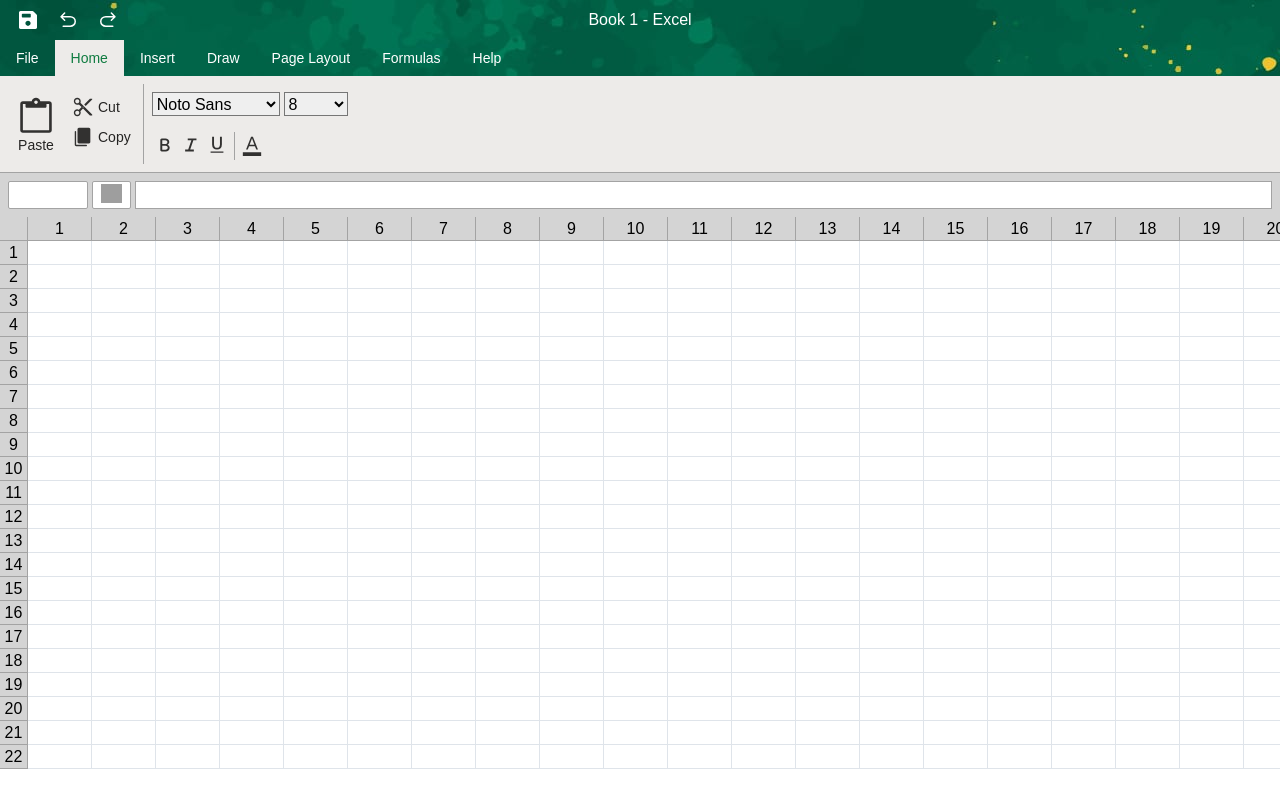
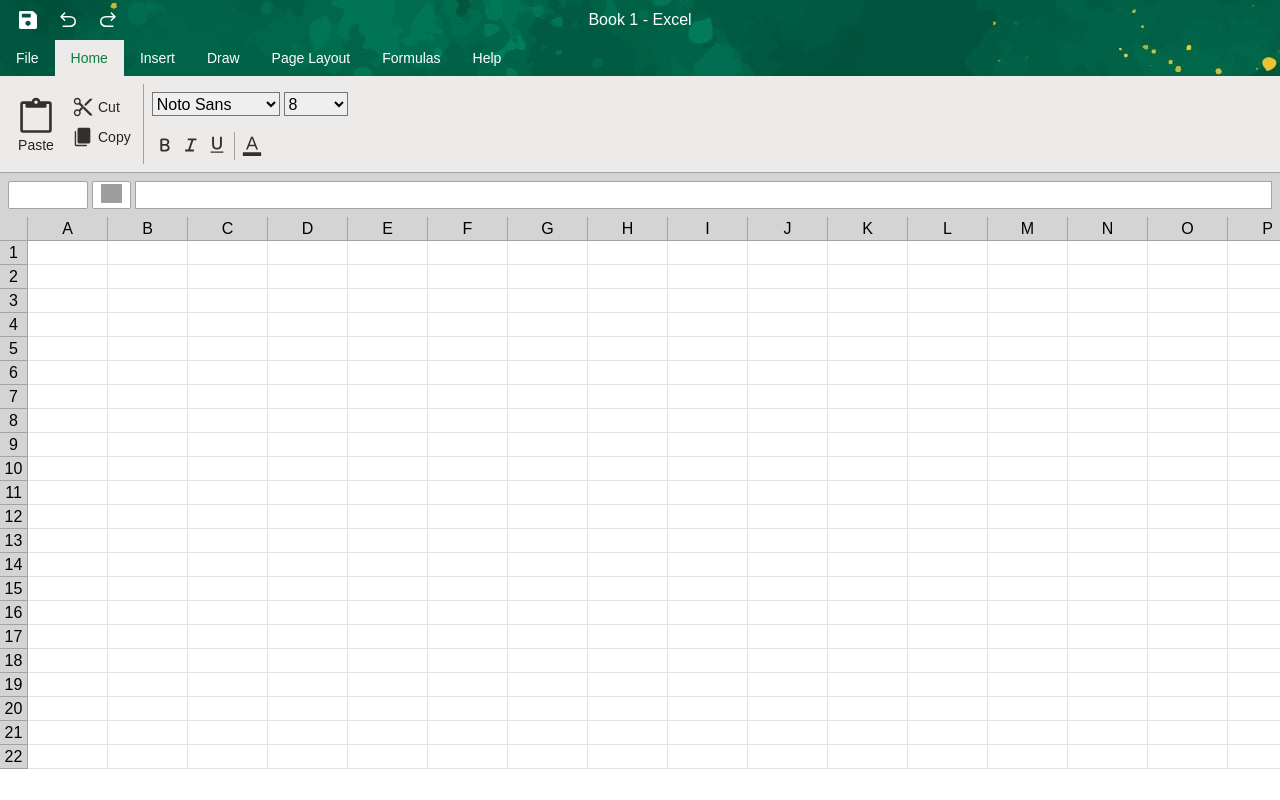
Before and after one commit to Abhiroy17/excel-clone, a website: page index.html in a window 1280 px wide. Drawn offline with Linux system fonts and the light colour scheme; grey boxes are pictures that could not be loaded.

Commit message:
optimisation

```diff
--- a/index.html
+++ b/index.html
@@ -8,8 +8,9 @@
   <title>Excel Clone</title>
 
   <link href="style.css" rel="stylesheet" />
-  <link href="https://fonts.googleapis.com/icon?family=Material+Icons" rel="stylesheet" />
-  <script defer type="module" src="script.js"></script>
+  <link rel="preload"  href="https://fonts.googleapis.com/icon?family=Material+Icons" as="style" onload="this.onload = null; this.rel ='stylesheet' "/>
+  <script defer src="script.js"></script>
+  <script defer src="cell-properties.js"></script>
 </head>
 
 <body>
@@ -178,7 +179,7 @@
     <div class="row-name-container"></div>
     <div class="column-cell-container">
       <div class="column-name-container"></div>
-
+      <div class="rows-container"></div>
     </div>
 
   </div>
--- a/script.js
+++ b/script.js
@@ -1,15 +1,17 @@
-const menuBar = document.querySelector(".menu-bar");
+let menuBar = document.querySelector(".menu-bar");
 const menuActions = document.querySelectorAll(".menu-action");
 const svgs = document.querySelectorAll("svg");
 const fontSelector = document.querySelector(".font-style-selected");
 const ROW_SIZE = 50;
-const COLUMN_SIZE = 60;
+const COLUMN_SIZE = 702;
 let rowContainer = document.querySelector(".row-name-container");
 let columnContainer = document.querySelector(".column-name-container");
 let cellsCont = document.querySelector(".column-cell-container");
-svgs.forEach((svg)=>{
-  svg.classList.add("svg-fill")
-})
+let rowsContainer = document.querySelector(".rows-container");
+let addressBar = document.querySelector(".address-bar");
+svgs.forEach((svg) => {
+  svg.classList.add("svg-fill");
+});
 menuBar.addEventListener("click", (e) => {
   menuActions.forEach((menuAction) => {
     menuAction.classList.remove("menu-action-active");
@@ -20,27 +22,26 @@ menuBar.addEventListener("click", (e) => {
 });
 
 /*populate row & columns address*/
-for(let i = 1 ; i <= ROW_SIZE; i++){
-  console.log(i)
-    let row = document.createElement('div');
-    row.classList.add('row-address');
-    row.innerText = i;
-    rowContainer.appendChild(row);
+for (let i = 1; i <= ROW_SIZE; i++) {
+
+  let row = document.createElement("div");
+  row.classList.add("row-address");
+  row.innerText = i;
+  rowContainer.appendChild(row);
 }
 
-for(let i = 1 ; i <= COLUMN_SIZE; i++){
-  console.log(i)
-    let column = document.createElement('div');
-    column.classList.add('column-address');
-    column.innerText = i;
-    columnContainer.appendChild(column);
+for (let i = 1; i <= COLUMN_SIZE; i++) {
+
+  let column = document.createElement("div");
+  column.classList.add("column-address");
+  column.innerText = getColumnAddress(i);
+  columnContainer.appendChild(column);
 }
 
-
-for (let i = 0; i < ROW_SIZE; i++) {
+for (let i = 1; i <= ROW_SIZE; i++) {
   let rowCont = document.createElement("div");
   rowCont.setAttribute("class", "row-cont");
-  for (let j = 0; j < COLUMN_SIZE; j++) {
+  for (let j = 1; j <= COLUMN_SIZE; j++) {
     let cell = document.createElement("div");
     cell.setAttribute("class", "cell");
     cell.setAttribute("contenteditable", "true");
@@ -51,7 +52,40 @@ for (let i = 0; i < ROW_SIZE; i++) {
     cell.setAttribute("cid", j);
 
     rowCont.appendChild(cell);
-    //addListenerForAddressBarDisplay(cell, i, j);
+    addListenerForAddressBarDisplay(cell, i, j);
   }
-  cellsCont.appendChild(rowCont);
+  rowsContainer.appendChild(rowCont);
+  // cellsCont.appendChild(rowCont);
 }
+let prevCell = null;
+function addListenerForAddressBarDisplay(cell, i, j) {
+  cell.addEventListener("click", (evt) => {
+    /*To avoid using for-loop to remove active class on cell
+    removing active class from previous clicked cell & updating current clicked cell
+    */
+    if (prevCell) prevCell.classList.remove("cell-active");
+
+    let rowAddress = i ;
+    let columnAddress = getColumnAddress(j);
+    addressBar.value = `${columnAddress}${rowAddress}`;
+    cell.classList.add("cell-active");
+    prevCell = cell;
+  });
+}
+
+function getColumnAddress(columnNumber) {
+  columnNumber = parseInt(columnNumber);
+
+  let columnAddress = "";
+  while (columnNumber > 0) {
+    let rem = columnNumber % 26;
+    if (rem == 0) {
+      columnAddress = "Z" + columnAddress;
+      columnNumber = Math.floor(columnNumber / 26) - 1;
+    } else {columnAddress = String.fromCharCode(rem - 1 + 65) + columnAddress;
+    columnNumber = Math.floor(columnNumber / 26);
+    }
+  }
+
+  return columnAddress;
+}
--- a/style.css
+++ b/style.css
@@ -306,11 +306,12 @@ select:focus {
   border-bottom: 1px solid var(--neutral-400);
   border-right: 1px solid var(--neutral-400);
   background-color: var(--neutral-300);
-  z-index: 4;
+  z-index: 100;
 }
 .column-name-container {
   display: flex;
   position: sticky;
+  z-index: 30;
   top: 0;
   left: 1.75rem;
   background-color: var(--neutral-300);
@@ -320,11 +321,12 @@ select:focus {
   position: sticky;
   outline: none;
   background-color: var(--neutral-300);
-
+  display: inline-block;
+  z-index: 20;
   position: sticky;
   left: 0;
   top: 1.5rem;
-  border-right: 1px solid var(--neutral-400);
+  /* border-right: 1px solid var(--neutral-400); */
 }
 .row-address {
   width: 1.75rem;
@@ -350,7 +352,7 @@ select:focus {
 }
 .column-address {
   display: flex;
-  width: 4rem;
+  width: 5rem;
   height: 1.5rem;
   align-items: center;
   justify-content: center;
@@ -364,10 +366,25 @@ select:focus {
   display: flex;
   background-color: white;
 }
+.rows-container{
+  position: sticky;
+  left: 1.75rem;
+  top : 1.5rem;
+}
 .cell {
   height: 1.5rem;
-  width: 4rem;
+  width: 5rem;
   border-bottom: 1px solid #dfe4ea;
   border-right: 1px solid #dfe4ea;
   outline: none;
+  display: flex;
+  align-items: center;
+  justify-content: flex-start;
+  padding-left: .125rem;
 }
+.cell-active{
+  border: 2px solid var(--primary-theme) ;
+}
+/* .cell:focus{
+  outline: 2px solid var(--primary-theme) ;
+} */
```
Also changed, not shown: cell-properties.js (added).
